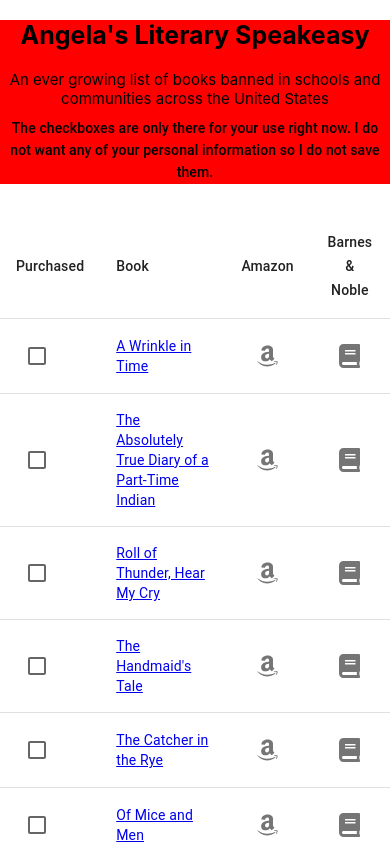
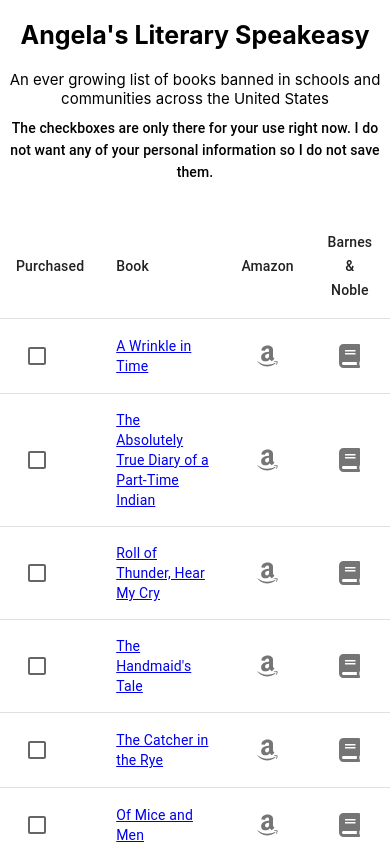
Before and after one commit to robertddobyns/AngelasLiterarySpeakeasy, a React (Create React App) app: page / in a window 390 px wide. Shown: the top 844 px of the page. Built offline with nearby package versions, Linux system fonts and the light colour scheme; the HTML template or start-up script is replaced by a standard one.

Commit message:
remove red background (lol)

```diff
--- a/src/components/header/Header.js
+++ b/src/components/header/Header.js
@@ -5,9 +5,6 @@ const Root = styled('div')(({theme}) => ({
   margin: '0 auto',
   textAlign: 'center',
   marginBottom: '30px',
-  [theme.breakpoints.down('sm')]: {
-    backgroundColor: 'red'
-  }
 }))
 
 const TitleContainer = styled('div')(({theme}) => ({
```
